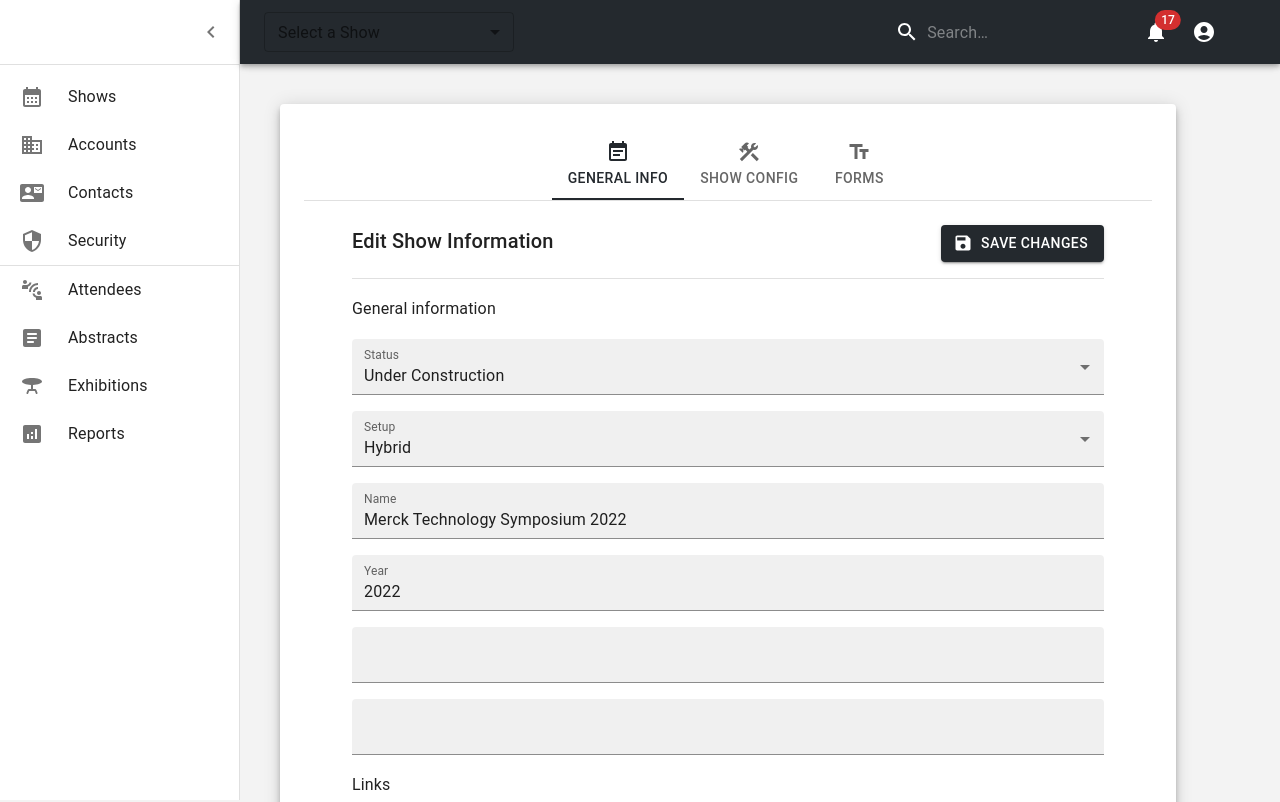
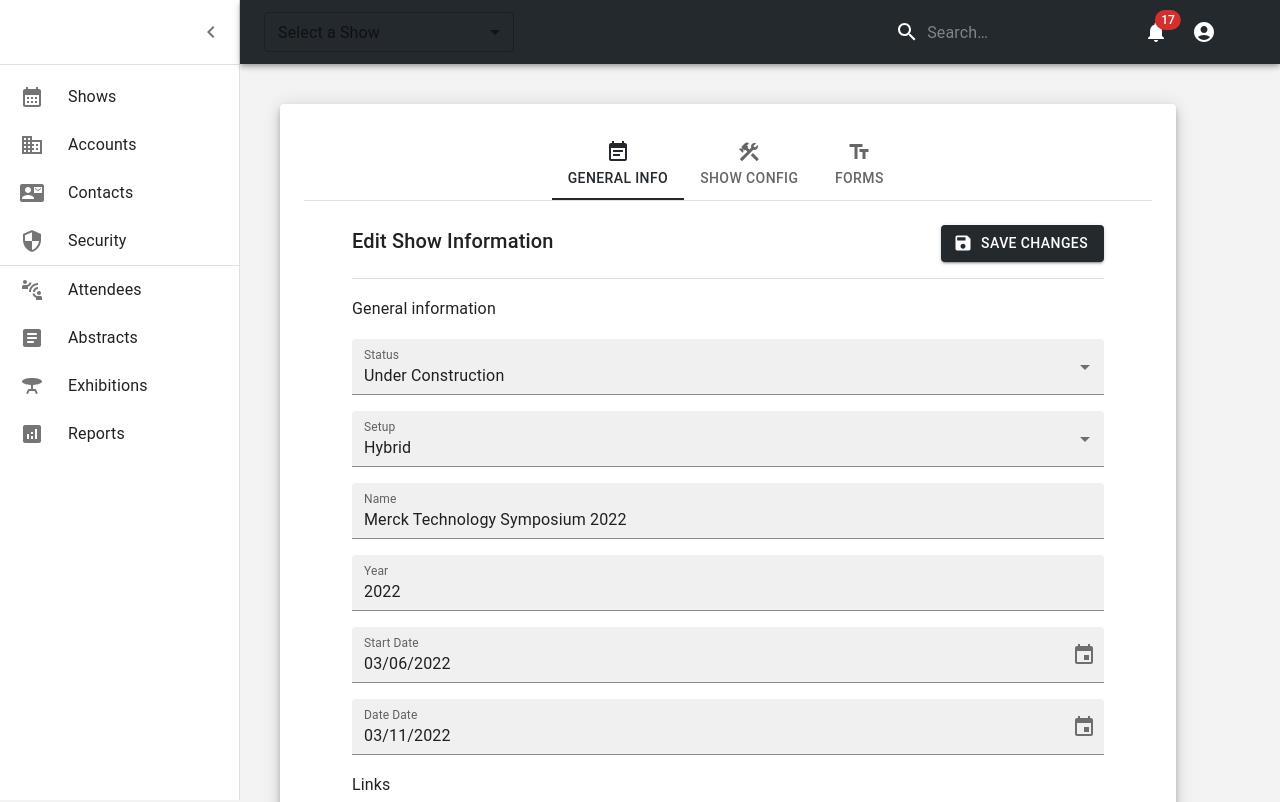
Before and after one commit to PlanetConnect/pci-general-admin, a React (Create React App) app: page /shows/1 in a window 1280 px wide. Shown: the top 802 px of the page. Built offline with nearby package versions, Linux system fonts and the light colour scheme.

Commit message:
Created form templates components

```diff
--- a/src/app/templates/form/components/DateField.tsx
+++ b/src/app/templates/form/components/DateField.tsx
@@ -38,7 +38,14 @@ const DateField = ({
         value={value}
         onChange={handleChange}
         renderInput={(params) => {
-          return <TextField variant={variant} sx={{ width: "100%" }} />;
+          return (
+            <TextField
+              variant={variant}
+              {...params}
+              {...field}
+              sx={{ width: "100%" }}
+            />
+          );
         }}
       />
       {meta.touched && meta.error ? (
```
